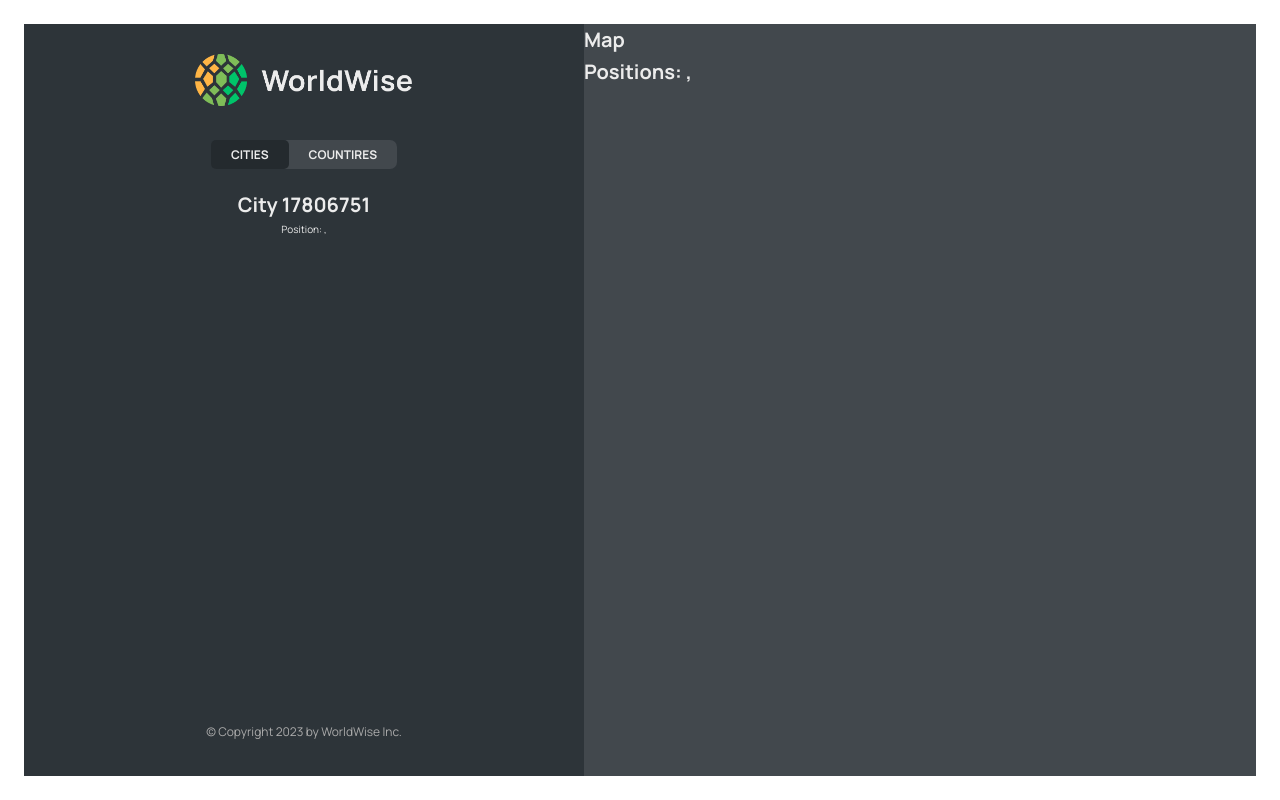
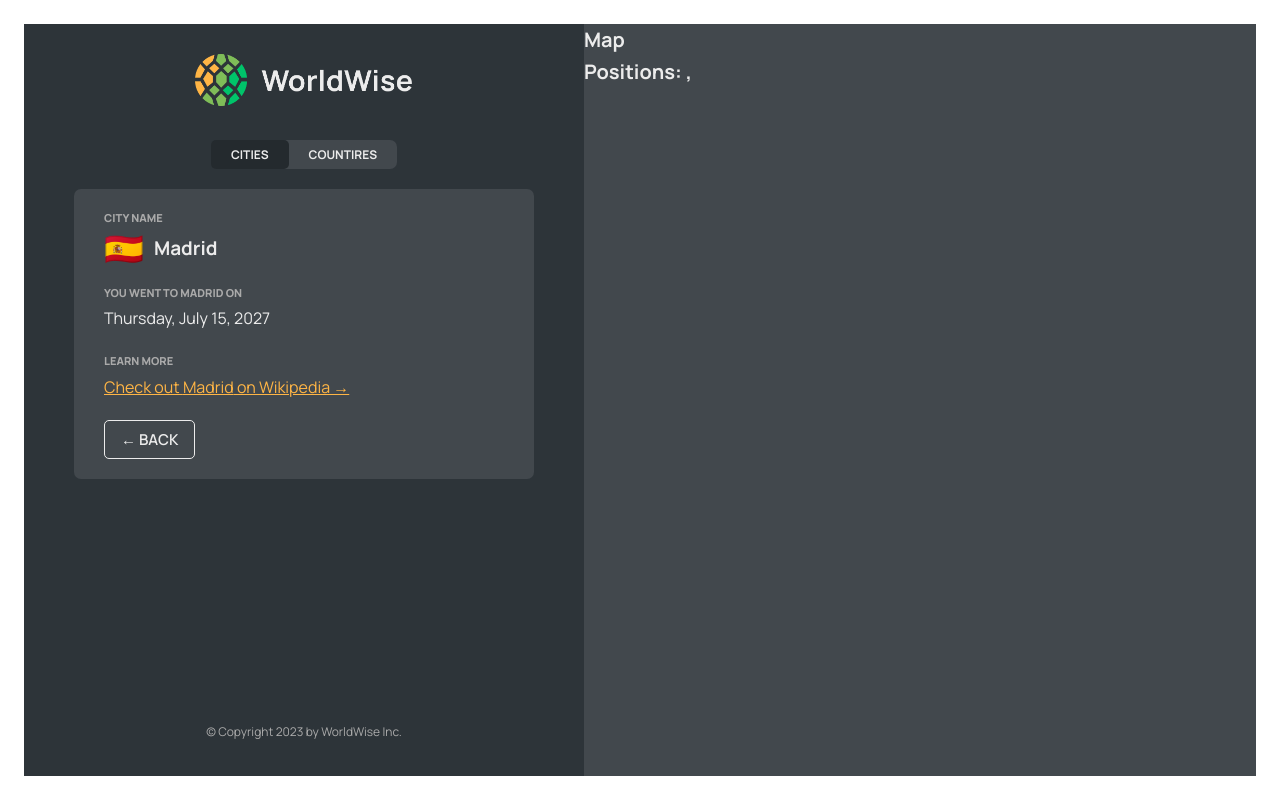
Before and after one commit to SaadMahi/68-WorldWise, a React (Vite) app: page /app/cities/17806751 in a window 1280 px wide. Built offline with nearby package versions, Linux system fonts and the light colour scheme; data requests are answered from the project's data file.

Commit message:
⚡️ feat: viewing list of selected city

```diff
--- a/src/components/city/City.jsx
+++ b/src/components/city/City.jsx
@@ -1,4 +1,8 @@
-import { useParams, useSearchParams } from 'react-router-dom';
+import { useParams } from 'react-router-dom';
+import { useCities } from '../../contexts/CitiesContext';
+import { useEffect } from 'react';
+import Spinner from '../spinner/Spinner';
+import BackButton from '../back-button/BackButton';
 import styles from './City.module.css';
 
 const formatDate = (date) =>
@@ -10,34 +14,21 @@
   }).format(new Date(date));
 
 function City() {
-  const [searchParams, setSearchParams] = useSearchParams();
-
-  const lat = searchParams.get('lat');
-  const lng = searchParams.get('lng');
-
-  // TEMP DATA
-  const currentCity = {
-    cityName: 'Lisbon',
-    emoji: '🇵🇹',
-    date: '2027-10-31T15:59:59.138Z',
-    notes: 'My favorite city so far!',
-  };
-
   // useParams hook by react router
   const { id } = useParams();
 
+  const { getCity, currentCity, isLoading } = useCities();
+
+  useEffect(() => {
+    getCity(id);
+  }, [id]);
+
   const { cityName, emoji, date, notes } = currentCity;
 
+  if (isLoading) return <Spinner />;
+
   return (
-    <>
-      <h1>City {id}</h1>
-      <p>
-        Position: {lng}, {lat}
-      </p>
-    </>
-  );
-  {
-    /* <div className={styles.city}>
+    <div className={styles.city}>
       <div className={styles.row}>
         <h6>City name</h6>
         <h3>
@@ -61,18 +52,18 @@
         <h6>Learn more</h6>
         <a
           href={`https://en.wikipedia.org/wiki/${cityName}`}
-          target="_blank"
-          rel="noreferrer"
+          target='_blank'
+          rel='noreferrer'
         >
           Check out {cityName} on Wikipedia &rarr;
         </a>
       </div>
 
       <div>
-        <ButtonBack />
+        <BackButton />
       </div>
-    </div> */
-  }
+    </div>
+  );
 }
 
 export default City;
--- a/src/contexts/CitiesContext.jsx
+++ b/src/contexts/CitiesContext.jsx
@@ -7,7 +7,7 @@
 const CitiesProvider = ({ children }) => {
   const [cities, setCities] = useState([]);
   const [isLoading, setIsLoading] = useState(false);
-  // // console.log(cities);
+  const [currentCity, setCurrentCity] = useState({});
 
   useEffect(() => {
     async function fetchCitites() {
@@ -25,11 +25,26 @@
     fetchCitites();
   }, []);
 
+  async function getCity(id) {
+    try {
+      setIsLoading(true);
+      const res = await fetch(`${BASE_URL}/cities/${id}`);
+      const data = await res.json();
+      setCurrentCity(data);
+    } catch {
+      alert('There was an error loading data...');
+    } finally {
+      setIsLoading(false);
+    }
+  }
+
   return (
     <CitiesContext.Provider
       value={{
         cities,
         isLoading,
+        currentCity,
+        getCity,
       }}
     >
       {children}
```
